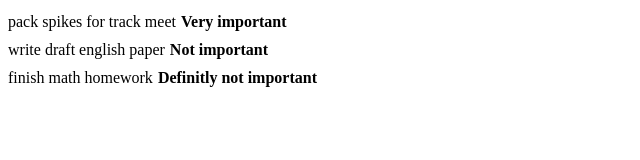
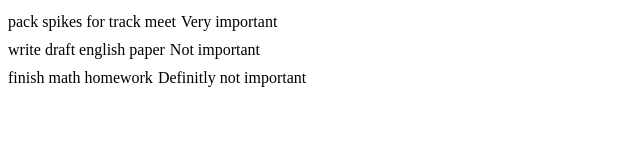
Before and after one commit to knightmoves-schools/capstone-071-display-task-status-sabell-cpu, a website: page index.html in a window 1280 px wide. Shown: the whole page, without its empty margins (0-640 px from the left). Drawn offline with Linux system fonts and the light colour scheme.

Commit message:
Holly Jolly

```diff
--- a/index.html
+++ b/index.html
@@ -14,9 +14,6 @@
             padding: 5px;
         }
 
-        .status {
-            font-weight: 600;
-        }
     </style>
 </head>
 
```
